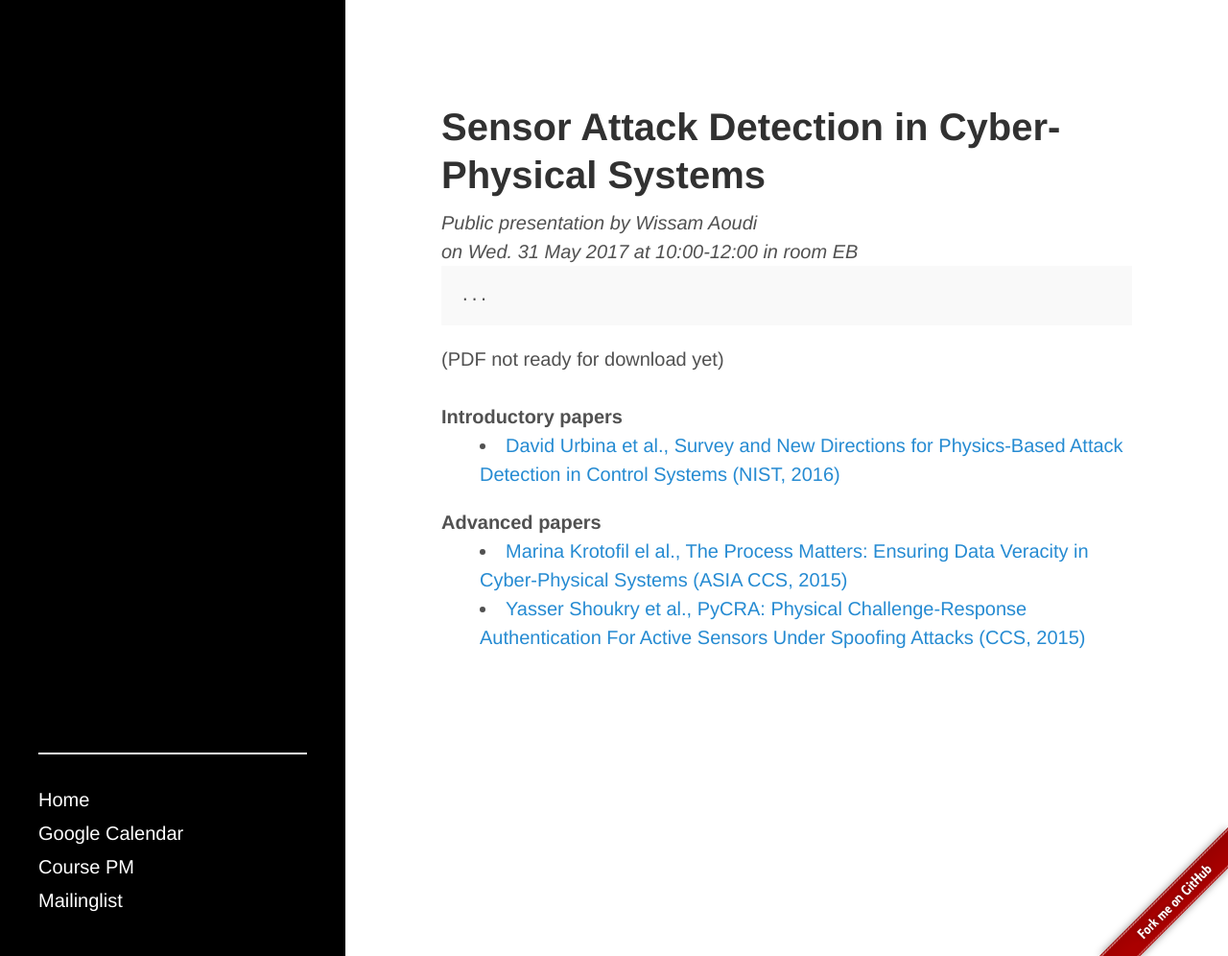
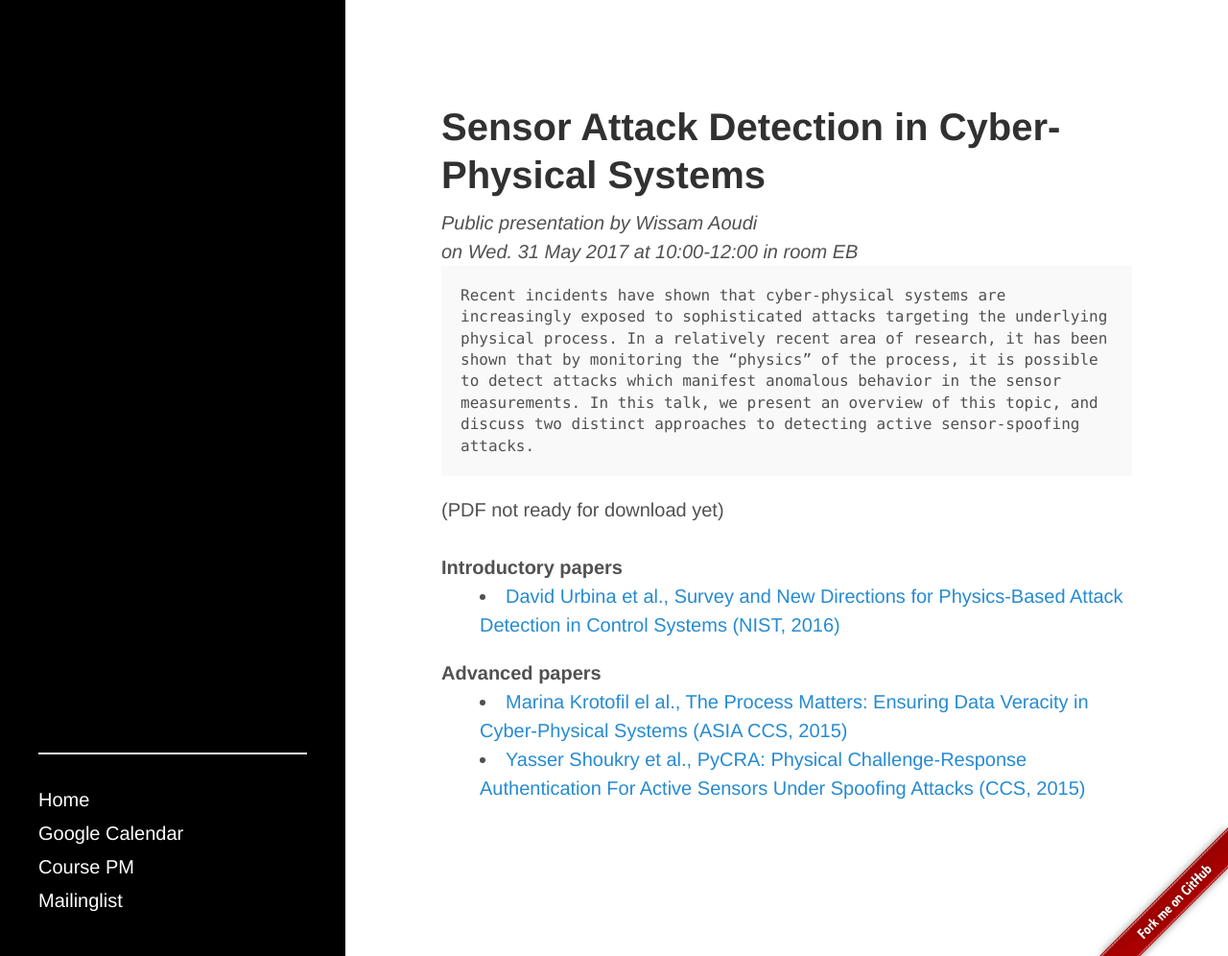
Before and after one commit to fdat085/fdat085.github.io, a Jekyll site: the page built from student-wissam.md, in a window 1280 px wide and 996 px high. Shown: the whole window at 96% size. Built offline with Jekyll 4.4.1, drawn with Linux system fonts in a browser that asks for light colours.

Commit message:
Abstract added

```diff
--- a/student-wissam.md
+++ b/student-wissam.md
@@ -6,7 +6,7 @@ author: Wissam Aoudi
 room: EB
 date: 2017/05/31
 time: 10:00-12:00
-abstract: "..."
+abstract: "Recent incidents have shown that cyber-physical systems are increasingly exposed to sophisticated attacks targeting the underlying physical process. In a relatively recent area of research, it has been shown that by monitoring the “physics” of the process, it is possible to detect attacks which manifest anomalous behavior in the sensor measurements. In this talk, we present an overview of this topic, and discuss two distinct approaches to detecting active sensor-spoofing attacks."
 intropapers:
 - title: "David Urbina et al., Survey and New Directions for Physics-Based Attack Detection in Control Systems (NIST, 2016)"
   url: "https://www.nist.gov/publications/survey-and-new-directions-physics-based-attack-detection-control-systems"
```
